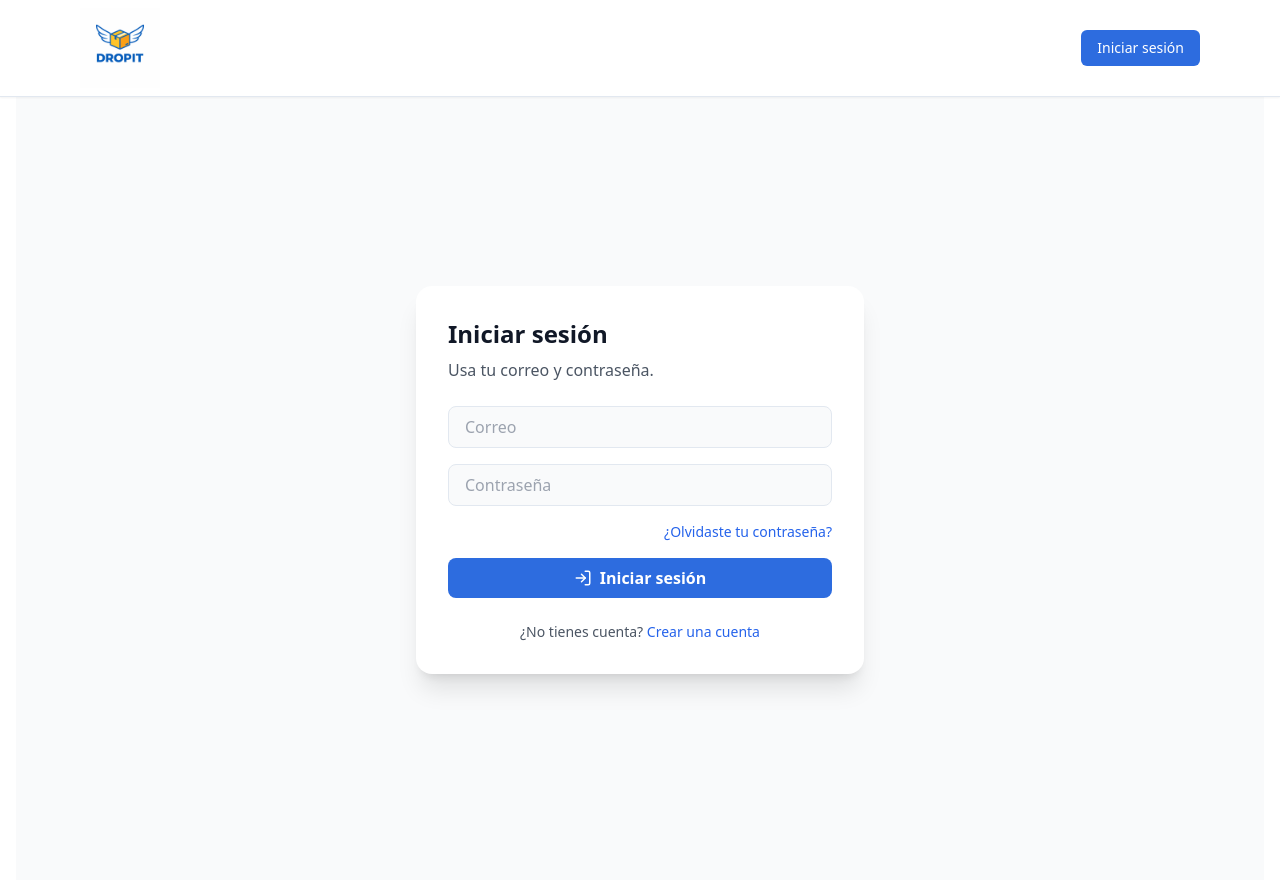
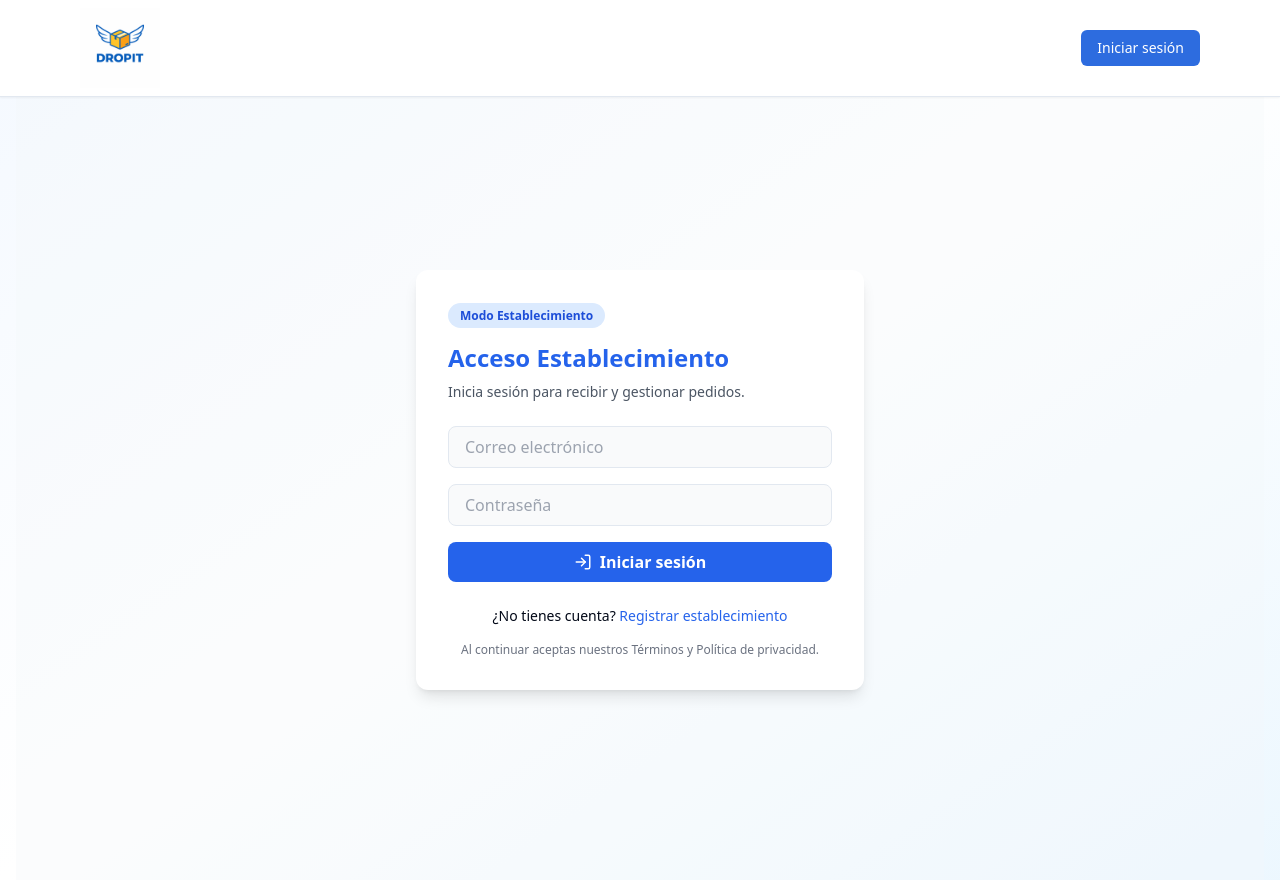
Before and after one commit to akunzg93-ui/dropit, a Next.js app: page /login in a window 1280 px wide. Built offline with nearby package versions, Linux system fonts and the light colour scheme; no server answers.

Commit message:
Fix login role redirects + unify auth UX

```diff
--- a/app/establecimiento/register/page.jsx
+++ b/app/establecimiento/register/page.jsx
@@ -27,7 +27,7 @@ export default function RegisterEstablecimiento() {
       email,
       password,
       options: {
-        data: { role: "establishment" }, // 👈 ROL CORRECTO EN INGLÉS
+        data: { role: "establishment" },
         emailRedirectTo: `${window.location.origin}/login`,
       },
     });
@@ -42,20 +42,37 @@ export default function RegisterEstablecimiento() {
 
   return (
     <div className="min-h-screen flex items-center justify-center px-4 py-10 bg-muted/30">
-      <div className="w-full max-w-md bg-white shadow-md rounded-lg p-6">
+      <div className="w-full max-w-md bg-white shadow-lg rounded-xl p-8">
 
-        <h1 className="text-2xl font-bold text-blue-600 mb-4">
+        {/* Badge de modo */}
+        <div className="mb-4">
+          <span className="text-xs font-semibold px-3 py-1 rounded-full bg-blue-100 text-blue-700">
+            Modo Establecimiento
+          </span>
+        </div>
+
+        {/* Título */}
+        <h1 className="text-2xl font-bold text-blue-600 mb-2">
           Registro Establecimiento
         </h1>
 
-        <label className="font-medium">Nombre del establecimiento</label>
+        {/* Subtítulo */}
+        <p className="text-sm text-gray-600 mb-6">
+          Recibe paquetes de emprendedores y genera ingresos adicionales desde tu punto físico.
+        </p>
+
+        <label className="font-medium text-sm">
+          Nombre del establecimiento
+        </label>
         <Input
           className="mb-4"
           value={nombre}
           onChange={(e) => setNombre(e.target.value)}
         />
 
-        <label className="font-medium">Correo electrónico</label>
+        <label className="font-medium text-sm">
+          Correo electrónico
+        </label>
         <Input
           className="mb-4"
           type="email"
@@ -63,7 +80,9 @@ export default function RegisterEstablecimiento() {
           onChange={(e) => setEmail(e.target.value)}
         />
 
-        <label className="font-medium">Contraseña</label>
+        <label className="font-medium text-sm">
+          Contraseña
+        </label>
         <Input
           className="mb-4"
           type="password"
@@ -71,7 +90,9 @@ export default function RegisterEstablecimiento() {
           onChange={(e) => setPassword(e.target.value)}
         />
 
-        <label className="font-medium">Confirmar contraseña</label>
+        <label className="font-medium text-sm">
+          Confirmar contraseña
+        </label>
         <Input
           className="mb-4"
           type="password"
@@ -84,15 +105,22 @@ export default function RegisterEstablecimiento() {
         )}
 
         <Button className="w-full" onClick={handleRegister}>
-          Crear cuenta
+          Crear cuenta de establecimiento
         </Button>
 
+        {/* Legal */}
+        <p className="text-xs text-gray-500 mt-6 text-center">
+          Al registrarte aceptas nuestros Términos y Política de privacidad.
+        </p>
+
+        {/* Login link */}
         <p className="text-sm text-center mt-4">
           ¿Ya tienes cuenta?{" "}
-          <a href="/login" className="text-blue-600 font-medium">
+          <a href="/login" className="text-blue-600 font-medium hover:underline">
             Inicia sesión
           </a>
         </p>
+
       </div>
     </div>
   );
--- a/app/layout.js
+++ b/app/layout.js
@@ -22,8 +22,19 @@ const geistMono = Geist_Mono({
 export default function RootLayout({ children }) {
   return (
     <html lang="es">
-      <body className={`${geistSans.variable} ${geistMono.variable}`}>
+      <body
+        className={`
+          ${geistSans.variable}
+          ${geistMono.variable}
+          min-h-screen
+          bg-gradient-to-br
+          from-blue-50/70
+          via-white
+          to-sky-100/60
+        `}
+      >
         <Navbar />
+
         <main className="pt-20 px-4 max-w-7xl mx-auto">
           {children}
         </main>
--- a/app/login/page.tsx
+++ b/app/login/page.tsx
@@ -5,16 +5,15 @@ import { useRouter } from "next/navigation";
 import { supabase } from "@/lib/supabaseClient";
 import { Loader2, LogIn } from "lucide-react";
 
-export default function LoginPage() {
+export default function LoginEstablecimiento() {
   const router = useRouter();
 
   const [email, setEmail] = useState("");
   const [password, setPassword] = useState("");
-
   const [mensaje, setMensaje] = useState("");
   const [cargando, setCargando] = useState(false);
 
-  async function manejarLogin(e) {
+  async function manejarLogin(e: React.FormEvent) {
     e.preventDefault();
     setMensaje("");
 
@@ -37,62 +36,53 @@ export default function LoginPage() {
       return;
     }
 
-    // Obtener el rol del usuario desde la tabla profiles
     const { data: perfil, error: perfilError } = await supabase
       .from("profiles")
       .select("role")
       .eq("id", data.user.id)
       .single();
 
-    if (perfilError) {
+    if (perfilError || !perfil) {
       setMensaje("No se pudo obtener el rol del usuario.");
       return;
     }
 
-    setMensaje("Sesión iniciada correctamente ✅");
+    if (perfil.role !== "establishment") {
+      setMensaje("Esta cuenta no pertenece a un establecimiento.");
+      return;
+    }
 
-    // Redirección por rol
-    setTimeout(() => {
-      switch (perfil.role) {
-        case "comprador":
-          router.push("/comprador");
-          break;
-        case "vendedor":
-          router.push("/vendedor");
-          break;
-        case "establecimiento":
-          router.push("/establecimiento");
-          break;
-        case "admin":
-          router.push("/admin");
-          break;
-        default:
-          router.push("/");
-      }
-    }, 800);
+    router.push("/establecimiento");
   }
 
   return (
-    <main className="min-h-screen flex items-center justify-center bg-gray-50 dark:bg-gray-900 px-4">
-      <div className="bg-white dark:bg-gray-800 p-8 rounded-2xl shadow-xl w-full max-w-md animate-fade-down">
+    <main className="min-h-screen flex items-center justify-center px-4 py-10 bg-muted/30">
+      <div className="w-full max-w-md bg-white shadow-lg rounded-xl p-8">
 
-        {/* TÍTULO */}
-        <h1 className="text-2xl font-semibold text-gray-900 dark:text-white mb-2">
-          Iniciar sesión
+        {/* Badge */}
+        <div className="mb-4">
+          <span className="text-xs font-semibold px-3 py-1 rounded-full bg-blue-100 text-blue-700">
+            Modo Establecimiento
+          </span>
+        </div>
+
+        {/* Título */}
+        <h1 className="text-2xl font-bold text-blue-600 mb-2">
+          Acceso Establecimiento
         </h1>
-        <p className="text-gray-600 dark:text-gray-300 mb-6">
-          Usa tu correo y contraseña.
+
+        {/* Subtítulo */}
+        <p className="text-sm text-gray-600 mb-6">
+          Inicia sesión para recibir y gestionar pedidos.
         </p>
 
-        {/* FORMULARIO */}
         <form onSubmit={manejarLogin} className="space-y-4">
 
           <input
             type="email"
-            placeholder="Correo"
+            placeholder="Correo electrónico"
             value={email}
-            className="w-full px-4 py-2 border rounded-lg bg-gray-50 dark:bg-gray-700
-                       dark:border-gray-600 text-gray-900 dark:text-white
+            className="w-full px-4 py-2 border rounded-lg bg-gray-50
                        focus:ring-2 focus:ring-blue-500 outline-none"
             onChange={(e) => setEmail(e.target.value)}
           />
@@ -101,25 +91,16 @@ export default function LoginPage() {
             type="password"
             placeholder="Contraseña"
             value={password}
-            className="w-full px-4 py-2 border rounded-lg bg-gray-50 dark:bg-gray-700
-                       dark:border-gray-600 text-gray-900 dark:text-white
+            className="w-full px-4 py-2 border rounded-lg bg-gray-50
                        focus:ring-2 focus:ring-blue-500 outline-none"
             onChange={(e) => setPassword(e.target.value)}
           />
-
-          {/* Forgot password link */}
-          <p
-            className="text-sm text-blue-600 dark:text-blue-300 cursor-pointer hover:underline text-right"
-            onClick={() => router.push("/reset-password")}
-          >
-            ¿Olvidaste tu contraseña?
-          </p>
 
           <button
             type="submit"
             disabled={cargando}
             className="w-full flex items-center justify-center gap-2 px-4 py-2
-                       bg-[#2d6cdf] text-white font-semibold rounded-lg
+                       bg-blue-600 text-white font-semibold rounded-lg
                        hover:bg-blue-700 transition disabled:opacity-60"
           >
             {cargando ? (
@@ -136,24 +117,24 @@ export default function LoginPage() {
           </button>
         </form>
 
-        {/* MENSAJE */}
         {mensaje && (
-          <p className="mt-4 px-4 py-3 bg-blue-50 dark:bg-blue-900 border
-                        dark:border-blue-700 text-blue-700 dark:text-blue-200
-                        rounded-lg text-sm">
+          <p className="mt-4 text-sm text-red-500 text-center">
             {mensaje}
           </p>
         )}
 
-        {/* Crear cuenta */}
-        <p className="mt-6 text-center text-sm text-gray-600 dark:text-gray-300">
+        <p className="text-sm text-center mt-6">
           ¿No tienes cuenta?{" "}
           <span
-            className="text-blue-600 dark:text-blue-300 cursor-pointer hover:underline"
-            onClick={() => router.push("/")}
+            className="text-blue-600 font-medium cursor-pointer hover:underline"
+            onClick={() => router.push("/establecimiento/register")}
           >
-            Crear una cuenta
+            Registrar establecimiento
           </span>
+        </p>
+
+        <p className="text-xs text-gray-500 mt-4 text-center">
+          Al continuar aceptas nuestros Términos y Política de privacidad.
         </p>
 
       </div>
--- a/app/vendedor/login/page.jsx
+++ b/app/vendedor/login/page.jsx
@@ -16,7 +16,6 @@ export default function Login() {
   async function handleLogin() {
     setMensaje("");
 
-    // LOGIN
     const { data, error } = await supabase.auth.signInWithPassword({
       email,
       password,
@@ -29,7 +28,6 @@ export default function Login() {
 
     const userId = data.user.id;
 
-    // TRAER EL PERFIL
     const { data: profile, error: profileError } = await supabase
       .from("profiles")
       .select("role")
@@ -43,7 +41,6 @@ export default function Login() {
 
     const role = profile.role;
 
-    // REDIRIGIR SEGÚN EL ROL
     if (role === "vendor") {
       router.push("/vendedor/dashboard");
       return;
@@ -54,7 +51,7 @@ export default function Login() {
       return;
     }
 
-    if (role === "establecimiento") {
+    if (role === "establishment") {  // 🔥 corregido
       router.push("/establecimiento");
       return;
     }
@@ -64,20 +61,30 @@ export default function Login() {
       return;
     }
 
-    setMensaje("Tu rol no está configurado.");
+    setMensaje("Tu rol no está configurado correctamente.");
   }
 
   return (
-    <div className="min-h-screen flex items-center justify-center bg-muted/30 p-4">
-      <div className="w-full max-w-md bg-card p-8 rounded-lg shadow-md">
+    <div className="min-h-screen flex items-center justify-center px-4 py-10 bg-muted/30">
+      <div className="w-full max-w-md bg-white shadow-lg rounded-xl p-8">
 
-        <h1 className="text-3xl font-bold text-center mb-6 text-primary">
-          Iniciar sesión
+        <div className="mb-4">
+          <span className="text-xs font-semibold px-3 py-1 rounded-full bg-blue-100 text-blue-700">
+            Modo Emprendedor
+          </span>
+        </div>
+
+        <h1 className="text-2xl font-bold text-blue-600 mb-2">
+          Acceso Emprendedor
         </h1>
+
+        <p className="text-sm text-gray-600 mb-6">
+          Inicia sesión para crear envíos y gestionar tus pedidos.
+        </p>
 
         <Input
           type="email"
-          placeholder="Correo"
+          placeholder="Correo electrónico"
           className="mb-4"
           value={email}
           onChange={(e) => setEmail(e.target.value)}
@@ -98,6 +105,21 @@ export default function Login() {
         {mensaje && (
           <p className="text-red-500 text-center mt-4">{mensaje}</p>
         )}
+
+        <p className="text-sm text-center mt-6">
+          ¿No tienes cuenta?{" "}
+          <span
+            onClick={() => router.push("/vendedor/register")}
+            className="text-blue-600 font-medium cursor-pointer hover:underline"
+          >
+            Regístrate como emprendedor
+          </span>
+        </p>
+
+        <p className="text-xs text-gray-500 text-center mt-4">
+          Al continuar aceptas nuestros Términos y Política de privacidad.
+        </p>
+
       </div>
     </div>
   );
--- a/app/vendedor/register/page.jsx
+++ b/app/vendedor/register/page.jsx
@@ -26,7 +26,7 @@ export default function RegisterVendedor() {
       email,
       password,
       options: {
-        data: { role: "vendor" }, // ← Manda el rol dinámico
+        data: { role: "vendor" },
         emailRedirectTo: `${window.location.origin}/login`,
       },
     });
@@ -42,15 +42,28 @@ export default function RegisterVendedor() {
   }
 
   return (
-    <div className="min-h-screen flex items-center justify-center bg-muted/30 p-4">
-      <div className="w-full max-w-md bg-card p-8 rounded-lg shadow-md">
+    <div className="min-h-screen flex items-center justify-center px-4 py-10 bg-muted/30">
+      <div className="w-full max-w-md bg-white shadow-lg rounded-xl p-8">
 
-        <h1 className="text-3xl font-bold text-center mb-6 text-primary">
-          Registrar vendedor
+        {/* Badge */}
+        <div className="mb-4">
+          <span className="text-xs font-semibold px-3 py-1 rounded-full bg-blue-100 text-blue-700">
+            Modo Emprendedor
+          </span>
+        </div>
+
+        {/* Título */}
+        <h1 className="text-2xl font-bold text-blue-600 mb-2">
+          Registro Emprendedor
         </h1>
 
+        {/* Subtítulo */}
+        <p className="text-sm text-gray-600 mb-6">
+          Crea tu cuenta para comenzar a enviar paquetes y gestionar tus pedidos.
+        </p>
+
         <Input
-          placeholder="Correo"
+          placeholder="Correo electrónico"
           type="email"
           className="mb-4"
           value={email}
@@ -74,10 +87,29 @@ export default function RegisterVendedor() {
         />
 
         <Button className="w-full" onClick={handleRegister}>
-          Registrarme
+          Crear cuenta de emprendedor
         </Button>
 
-        {mensaje && <p className="text-red-500 text-center mt-4">{mensaje}</p>}
+        {mensaje && (
+          <p className="text-red-500 text-center mt-4">{mensaje}</p>
+        )}
+
+        {/* Login link */}
+        <p className="text-sm text-center mt-6">
+          ¿Ya tienes cuenta?{" "}
+          <span
+            onClick={() => router.push("/vendedor/login")}
+            className="text-blue-600 font-medium cursor-pointer hover:underline"
+          >
+            Inicia sesión
+          </span>
+        </p>
+
+        {/* Legal */}
+        <p className="text-xs text-gray-500 mt-4 text-center">
+          Al registrarte aceptas nuestros Términos y Política de privacidad.
+        </p>
+
       </div>
     </div>
   );
```
